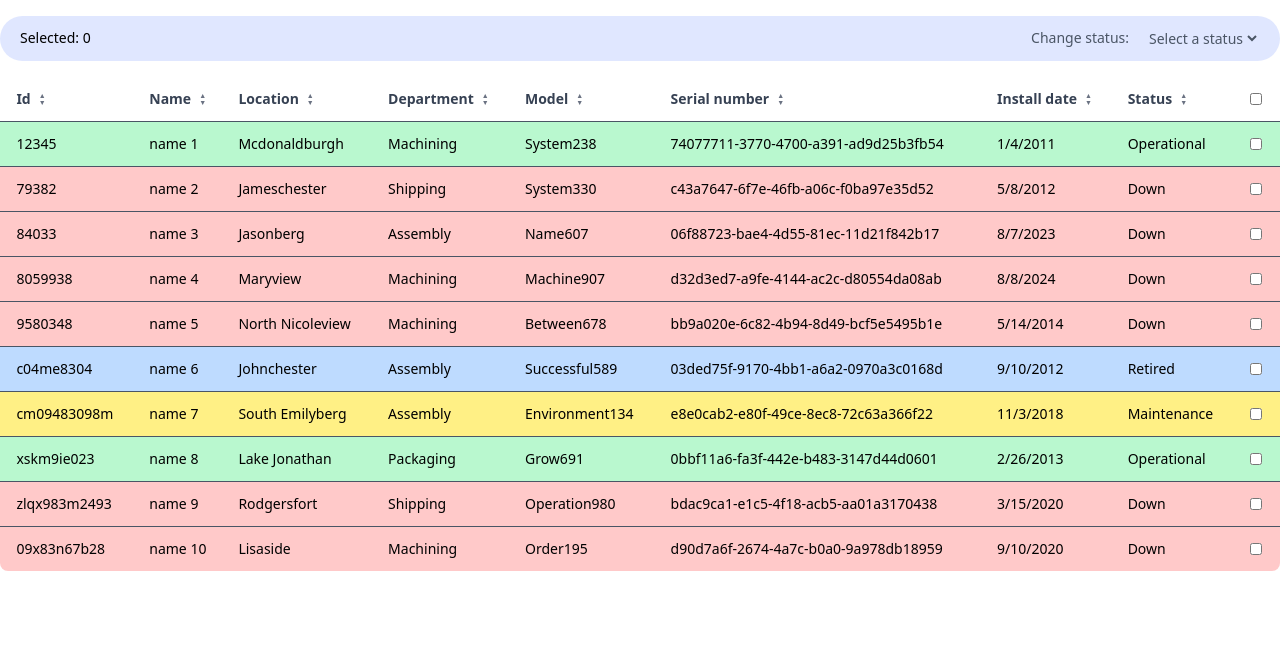
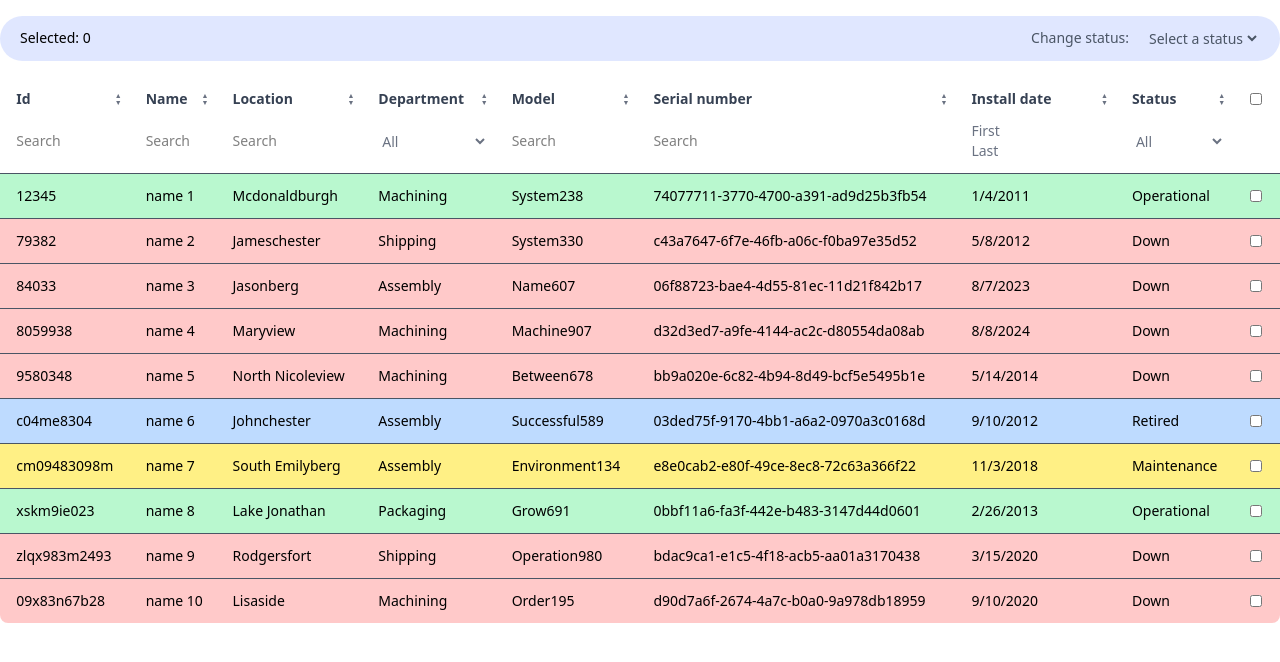
Before and after one commit to vanaigr/react-coding-challenge, a React (Vite) app: page /equipment in a window 1280 px wide. Shown: the top 662 px of the page. Built offline with nearby package versions, Linux system fonts and the light colour scheme.

Commit message:
feat: equipment table filtering

```diff
--- /dev/null
+++ b/src/components/dateInput.tsx
@@ -0,0 +1,35 @@
+import * as R from 'react'
+
+// HTML doesn't support date input with placeholder.
+// Some people change type='text' when the input isn't focused,
+// but this brakes the input on mobile.
+
+export type DateInputProps
+    = R.DetailedHTMLProps<R.InputHTMLAttributes<HTMLInputElement>, HTMLInputElement>
+
+export default function(props: DateInputProps) {
+    return <span className={props.className + ' placeholder-date-input relative'}>
+        <input
+            {...props}
+            ref={it => {
+                if(typeof props.ref === 'function') props.ref(it)
+                else if(props.ref) props.ref.current = it
+
+                if(it != null) {
+                    it.setAttribute('data-empty', '' + (it.value === ''))
+                }
+            }}
+            className='w-full h-full grow p-0'
+            type='date'
+        />
+        <span
+            className={
+                'absolute inset-0 text-gray-500'
+                + ' whitespace-nowrap overflow-hidden text-ellipsis'
+                + ' pointer-events-none'
+            }
+        >
+            {props.placeholder}
+        </span>
+    </span>
+}
--- a/src/index.css
+++ b/src/index.css
@@ -20,3 +20,17 @@ body {
     display: flex;
     flex-direction: column;
 }
+
+.placeholder-date-input {
+    & > span {
+        visibility: hidden;
+    }
+    &:has(> input:valid[data-empty='true']:not(:focus):not(:focus-within):not(:focus-visible)) {
+        & > input {
+            opacity: 0;
+        }
+        & > span {
+            visibility: visible;
+        }
+    }
+}
--- a/src/routes/equipmentTable.tsx
+++ b/src/routes/equipmentTable.tsx
@@ -2,12 +2,24 @@ import * as R from 'react'
 import * as Z from 'zustand'
 import * as RT from '@tanstack/react-table'
 
-import { Equipment, statuses } from '@/data/equipmentRecord'
-import type { DateComponents } from '@/util/date'
+import { Equipment, departments, statuses } from '@/data/equipmentRecord'
+import {
+    cmp as dateCmp,
+    toISODate,
+    strDateToComponents,
+    type DateComponents,
+} from '@/util/date'
+import DateInput from '@/components/dateInput'
 
 function componentsToString(v: DateComponents) {
     const format = new Intl.DateTimeFormat()
     return format.format(new Date(v[0], v[1] - 1, v[2]))
+}
+
+declare module '@tanstack/react-table' {
+    interface ColumnMeta<TData extends RT.RowData, TValue> {
+        filter: (ctx: RT.HeaderContext<Equipment, TValue>) => R.ReactElement
+    }
 }
 
 const helper = RT.createColumnHelper<Equipment>()
@@ -30,32 +42,39 @@ function Cell({ className, children, ...rest }: CellProps<HTMLDivElement>) {
     </div>
 }
 
-type HeaderProps<T> = R.PropsWithChildren<{ ctx: RT.HeaderContext<Equipment, T> }>
+type HeaderProps<T> = R.PropsWithChildren<{
+    filter?: R.ReactElement,
+    ctx: RT.HeaderContext<Equipment, T>,
+}>
 
 const sortClasses = new Map()
 sortClasses.set(false, ' text-gray-500')
 sortClasses.set(true, ' text-black')
 
-function Header<T>({ ctx, children }: HeaderProps<T>) {
+function Header<T>({ ctx, children, filter }: HeaderProps<T>) {
     const sorted = ctx.column.getIsSorted()
 
-    return <button
+    return <div className='flex flex-col'>
+        <button
             type='button'
-        className={'px-3 py-3 upper font-bold text-gray-700 flex items-center gap-2'}
+            className={
+                'px-3 py-3 upper font-bold text-gray-700 flex items-center gap-2'
+                + ' cursor-pointer'
+            }
             onClick={ctx.column.getToggleSortingHandler()}
         >
+            <div className='grow text-left'>
             {children}
+            </div>
             {ctx.column.getCanSort() &&
                 <div className='text-[0.5em] leading-none flex flex-col'>
-                <span
-                    className={sortClasses.get(sorted === 'asc')}
-                >▲</span>
-                <span
-                    className={sortClasses.get(sorted === 'desc')}
-                >▼</span>
+                    <span className={sortClasses.get(sorted === 'asc')}>▲</span>
+                    <span className={sortClasses.get(sorted === 'desc')}>▼</span>
                 </div>
             }
         </button>
+        {filter}
+    </div>
 }
 
 type InputProps = R.DetailedHTMLProps<R.InputHTMLAttributes<HTMLInputElement>, HTMLInputElement>
@@ -74,37 +93,74 @@ function CellCheckbox(props: InputProps) {
             <input type="checkbox" className='size-3' {...props}/>
         </label>
     </>
+}
 
+function textFilter<T extends string>(ctx: RT.HeaderContext<Equipment, T>) {
+    return <label className='flex pb-3 px-3'>
+        <input
+            className='grow w-0'
+            placeholder='Search'
+            value={ctx.column.getFilterValue() as string ?? ''}
+            onChange={it => ctx.column.setFilterValue(it.target.value)}
+        />
+    </label>
+}
+
+function mkSelectFilter<T extends string>(values: readonly string[]) {
+    const options = values.map(it => (<option key={it} value={it}>{it}</option>))
+
+    return (ctx: RT.HeaderContext<Equipment, T>) => {
+        const v = values[values.indexOf(ctx.column.getFilterValue() as string)] ?? ''
+        return <label className='flex pb-3 px-3'>
+            <select
+                className={'grow w-0' + (v === '' ? ' text-gray-500' : '')}
+                value={v}
+                onChange={it => ctx.column.setFilterValue(it.target.value)}
+            >
+                <option value='' className='text-gray-500'>All</option>
+                {options}
+            </select>
+        </label>
+    }
+}
+
+type DateFilter = {
+    first: DateComponents | null,
+    last: DateComponents | null,
 }
 
 const columns = [
     helper.accessor('id', {
-        header: (v) => {
-            return <Header ctx={v}>Id</Header>
-        },
-        cell: v => <Cell className='break-all'>{v.getValue()}</Cell>
+        header: v => <Header ctx={v}>Id</Header>,
+        cell: v => <Cell className='break-all'>{v.getValue()}</Cell>,
+        meta: { filter: textFilter },
     }),
     helper.accessor('name', {
         header: (v) => <Header ctx={v}>Name</Header>,
-        cell: v => <Cell>{v.getValue()}</Cell>
+        cell: v => <Cell>{v.getValue()}</Cell>,
+        meta: { filter: textFilter },
     }),
     helper.accessor('location', {
         header: (v) => <Header ctx={v}>Location</Header>,
-        cell: v => <Cell>{v.getValue()}</Cell>
+        cell: v => <Cell>{v.getValue()}</Cell>,
+        meta: { filter: textFilter },
     }),
     helper.accessor('department', {
         header: (v) => <Header ctx={v}>Department</Header>,
-        cell: v => <Cell>{v.getValue()}</Cell>
+        cell: v => <Cell>{v.getValue()}</Cell>,
+        meta: { filter: mkSelectFilter(departments) },
     }),
     helper.accessor('model', {
         header: (v) => <Header ctx={v}>Model</Header>,
-        cell: v => <Cell>{v.getValue()}</Cell>
+        cell: v => <Cell>{v.getValue()}</Cell>,
+        meta: { filter: textFilter },
     }),
     helper.accessor('serialNumber', {
         header: (v) => <Header ctx={v}>Serial number</Header>,
         cell: v => <Cell className='break-all'>
             {v.getValue()}
-        </Cell>
+        </Cell>,
+        meta: { filter: textFilter },
     }),
     helper.accessor('installDate', {
         header: (v) => <Header ctx={v}>Install date</Header>,
@@ -112,17 +168,65 @@ const columns = [
         sortingFn: (rowA, rowB, id) => {
             const a = rowA.getValue(id) as DateComponents
             const b = rowB.getValue(id) as DateComponents
+            return dateCmp(a, b)
+        },
+        filterFn: (row, id, filter) => {
+            const f = filter as DateFilter | undefined
+            if(f == null) return true
 
-            let diff = 0
-            for(let i = 0; diff == 0 && i < 3; i++) {
-                diff = a[i] - b[i]
+            const a = row.getValue(id) as DateComponents
+            if(f.first != null) {
+                if(dateCmp(a, f.first) < 0) return false
             }
-            return diff
+            if(f.last != null) {
+                if(dateCmp(a, f.last) > 0) return false
+            }
+
+            return true
+        },
+        meta: {
+            filter: ctx => {
+                const v = ctx.column.getFilterValue() as DateFilter | undefined
+                let firstV = ''
+                let lastV = ''
+                if(v != null && v.first != null) {
+                    firstV = toISODate(v.first)
+                }
+                if(v != null && v.last != null) {
+                    lastV = toISODate(v.last)
+                }
+
+                return <div className='flex pb-3 px-3 flex-col'>
+                    <div className='flex flex-col'>
+                        <DateInput
+                            defaultValue={firstV}
+                            className={firstV === '' ? 'text-gray-500' : ''}
+                            onChange={it => {
+                                const cs = strDateToComponents(it.target.value)
+                                ctx.column.setFilterValue({ ...v, first: cs })
+                            }}
+                            placeholder='First'
+                        />
+                    </div>
+                    <div className='flex flex-col'>
+                        <DateInput
+                            placeholder='Last'
+                            className={lastV === '' ? 'text-gray-500' : ''}
+                            defaultValue={lastV}
+                            onChange={it => {
+                                const cs = strDateToComponents(it.target.value)
+                                ctx.column.setFilterValue({ ...v, last: cs })
+                            }}
+                        />
+                    </div>
+                </div>
+            },
         },
     }),
     helper.accessor('status', {
         header: (v) => <Header ctx={v}>Status</Header>,
-        cell: v => <Cell>{v.getValue()}</Cell>
+        cell: v => <Cell>{v.getValue()}</Cell>,
+        meta: { filter: mkSelectFilter(statuses) },
     }),
     helper.display({
         id: 'actions',
@@ -152,7 +256,7 @@ type State = {
     selected: RT.RowSelectionState,
 }
 
-export default function() {
+export default function Component() {
     const store = R.useState(() => {
         return Z.create<State>(() => ({ data: exampleData, selected: {} }))
     })[0]
@@ -173,6 +277,7 @@ export default function() {
                 store.setState({ selected: updater })
             }
         },
+        getFilteredRowModel: RT.getFilteredRowModel(),
         getCoreRowModel: RT.getCoreRowModel(),
         getSortedRowModel: RT.getSortedRowModel(),
         enableRowSelection: true,
@@ -242,7 +347,8 @@ function Table({ table }: { table: RT.Table<Equipment> }) {
         <table className='w-full'>
             <thead>
                 {table.getHeaderGroups().map(group => (
-                    <tr key={group.id}>
+                    <R.Fragment key={group.id}>
+                        <tr>
                             <td className='pl-1'/>
                             {group.headers.map(header => (
                                 <td key={header.id} className='relative'>
@@ -254,6 +360,19 @@ function Table({ table }: { table: RT.Table<Equipment> }) {
                             ))}
                             <td className='pr-1'/>
                         </tr>
+                        <tr>
+                            <td className='pl-1'/>
+                            {group.headers.map(header => (
+                                <td key={header.id} className='relative'>
+                                    {RT.flexRender(
+                                        header.column.columnDef.meta?.filter,
+                                        header.getContext()
+                                    )}
+                                </td>
+                            ))}
+                            <td className='pr-1'/>
+                        </tr>
+                    </R.Fragment>
                 ))}
             </thead>
             <tbody>
--- a/src/util/date.ts
+++ b/src/util/date.ts
@@ -32,6 +32,20 @@ export function dateLocalToComponents(date: Date): DateComponents | null {
     ]
 }
 
+export function cmp(a: DateComponents, b: DateComponents) {
+    let diff = 0
+    for(let i = 0; diff == 0 && i < 3; i++) {
+        diff = a[i] - b[i]
+    }
+    return diff
+}
+
+export function toISODate(it: DateComponents) {
+    return ('' + it[0]).padStart(4, '0')
+        + '-' + ('' + it[1]).padStart(2, '0')
+        + '-' + ('' + it[2]).padStart(2, '0')
+}
+
 export const dateValidation = z.string()
     .transform((it, ctx) => {
         const components = strDateToComponents(it)
```
Lines whose indentation alone changed are shown as unchanged.
